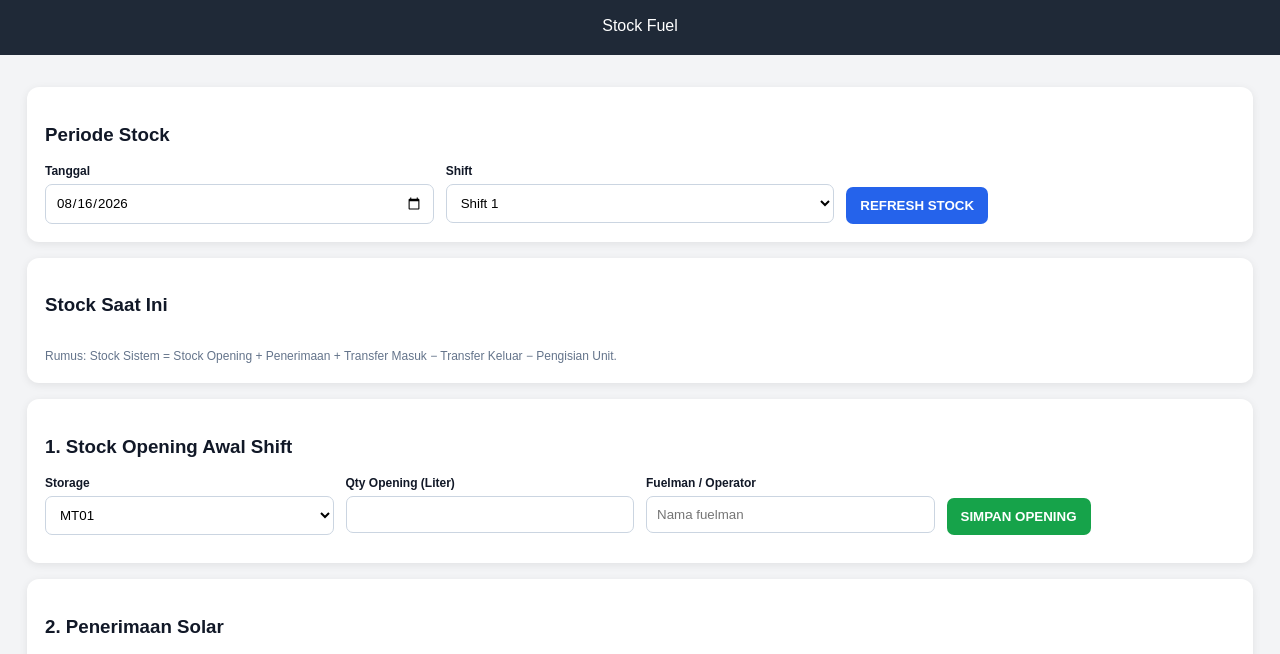
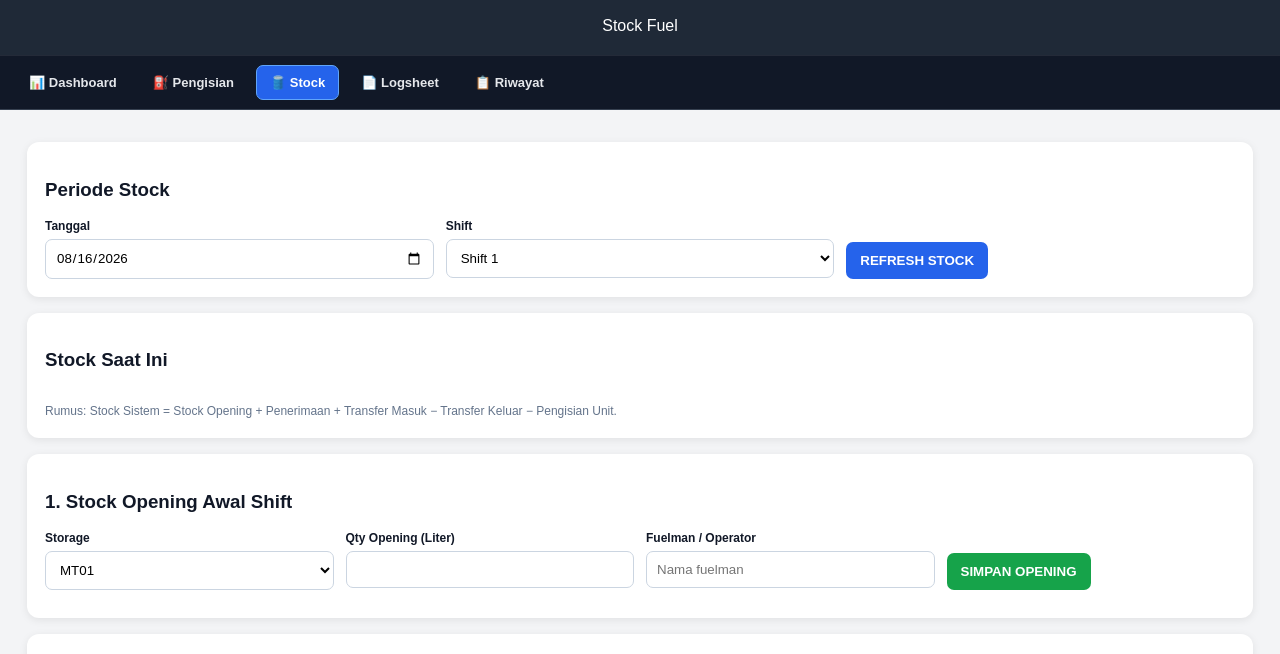
Before and after one commit to bal1888888/Kpp-fms, a plain HTML site: page stock.html in a window 1280 px wide. Shown: the part 71-725 px from the top of the page. Drawn offline with nearby package versions, Linux system fonts and the light colour scheme; no server answers.

Commit message:
Update stock.html

```diff
--- a/stock.html
+++ b/stock.html
@@ -50,6 +50,46 @@ th{background:#e5e7eb}
  .panel{padding:12px}
  .closing-summary{grid-template-columns:1fr}
 }
+
+/* ===== KPP-FMS GLOBAL NAV ===== */
+.app-nav{
+    background:#111827;
+    border-top:1px solid rgba(255,255,255,.08);
+    border-bottom:1px solid #374151;
+    padding:9px 12px;
+    position:sticky;
+    top:0;
+    z-index:999;
+}
+.app-nav-inner{
+    max-width:1250px;
+    margin:0 auto;
+    display:flex;
+    gap:8px;
+    align-items:center;
+    overflow-x:auto;
+    scrollbar-width:thin;
+}
+.app-nav a{
+    color:#e5e7eb;
+    text-decoration:none;
+    padding:9px 13px;
+    border-radius:7px;
+    white-space:nowrap;
+    font-size:13px;
+    font-weight:bold;
+    border:1px solid transparent;
+}
+.app-nav a:hover{
+    background:#374151;
+    color:#fff;
+}
+.app-nav a.active{
+    background:#2563eb;
+    color:#fff;
+    border-color:#60a5fa;
+}
+
 </style>
 </head>
 
@@ -60,6 +100,7 @@ th{background:#e5e7eb}
     <div>Stock Fuel</div>
 </div>
 
+<nav class="app-nav"><div class="app-nav-inner"><a href="dashboard.html">📊 Dashboard</a><a href="pengisian.html">⛽ Pengisian</a><a href="stock.html" class="active">🛢️ Stock</a><a href="logsheet.html">📄 Logsheet</a><a href="riwayat.html">📋 Riwayat</a></div></nav>
 <div class="container">
 
 <div class="panel">
@@ -266,7 +307,6 @@ th{background:#e5e7eb}
     <a href="pengisian.html" class="btn green">⛽ Pengisian Fuel</a>
     <a href="dashboard.html" class="btn primary">📊 Dashboard</a>
     <a href="logsheet.html" class="btn gray">📋 Logsheet</a>
-    <a href="index.html" class="btn gray">🏠 Menu Utama</a>
 </div>
 
 </div>
```
